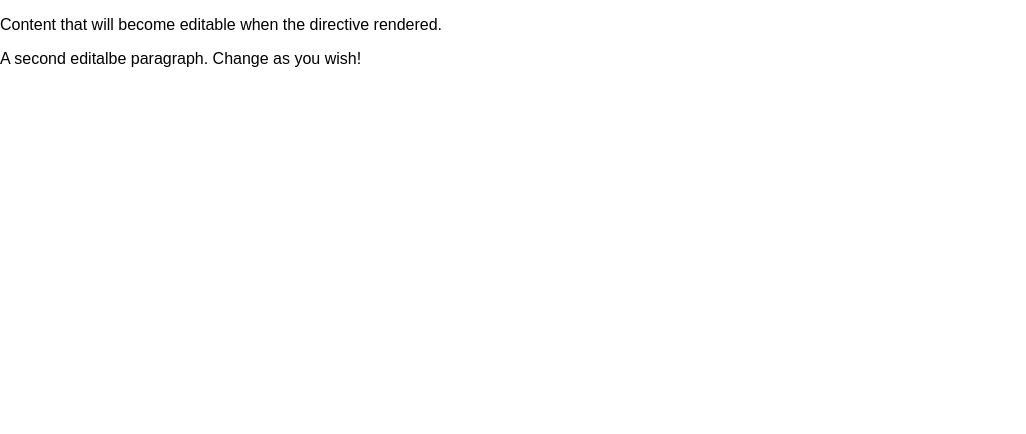
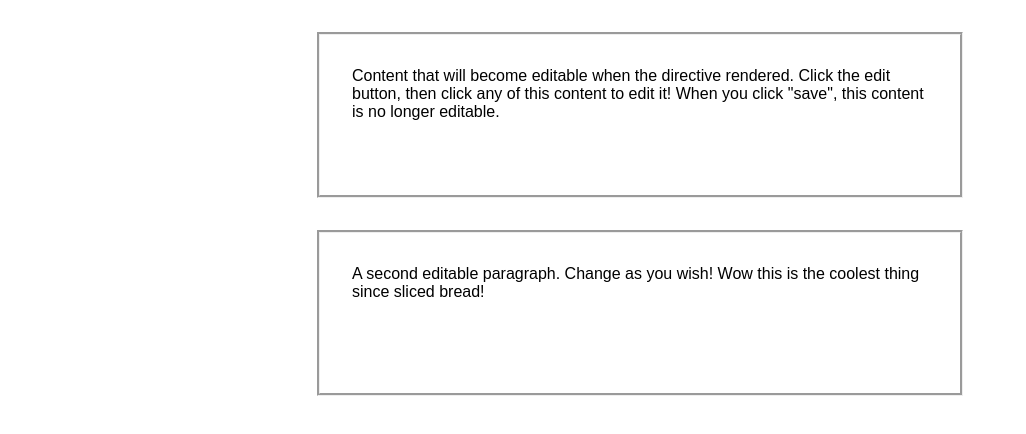
Before and after one commit to tbone849/editable-item-directive, a website: page index.html in a window 1280 px wide. Shown: the whole page, without its empty margins (0-1026 px from the left). Drawn offline with nearby package versions, Linux system fonts and the light colour scheme.

Commit message:
Add styles.

```diff
--- a/app.js
+++ b/app.js
@@ -1,7 +1,7 @@
 angular.module('myApp', ['ngAnimate'])
 	.directive('makeEditable', function(){
 		return {
-			restrict: 'A',
+			restrict: 'EA',
 			scope: true,
 			transclude: true,
 			templateUrl: 'editable.html',
--- a/index.html
+++ b/index.html
@@ -10,11 +10,11 @@
 	<script type="text/javascript" src="app.js"></script>
 </head>
 <body>
-	<div make-editable>
-  		<p>Content that will become editable when the directive rendered.</p>
+	<div class='container' make-editable>
+  		<p>Content that will become editable when the directive rendered. Click the edit button, then click any of this content to edit it! When you click "save", this content is no longer editable.</p>
 	</div>
-	<div make-editable>
-		<p>A second editalbe paragraph. Change as you wish!</p>
+	<div class='container' make-editable>
+		<p>A second editable paragraph. Change as you wish! Wow this is the coolest thing since sliced bread!</p>
 	</div>
 </body>
 </html>
--- a/styles.css
+++ b/styles.css
@@ -0,0 +1,26 @@
+.container {
+	width: 50%;
+	margin: 2em auto;
+	min-height: 10em;
+	border-style: groove;
+}
+
+.container p {
+	margin: 1em;
+	padding: 1em;
+	clear: right;
+}
+
+.button {
+	float: right;
+	margin: 1em;
+}
+
+[contenteditable]:focus p {
+	background-color: #ffffcc;
+	box-shadow: 0 0 5px rgba(81, 203, 238, 1);
+}
+
+[contenteditable]:focus {
+	outline: none;
+}
```
Also changed, not shown: editable.html (+1 -1 lines).
